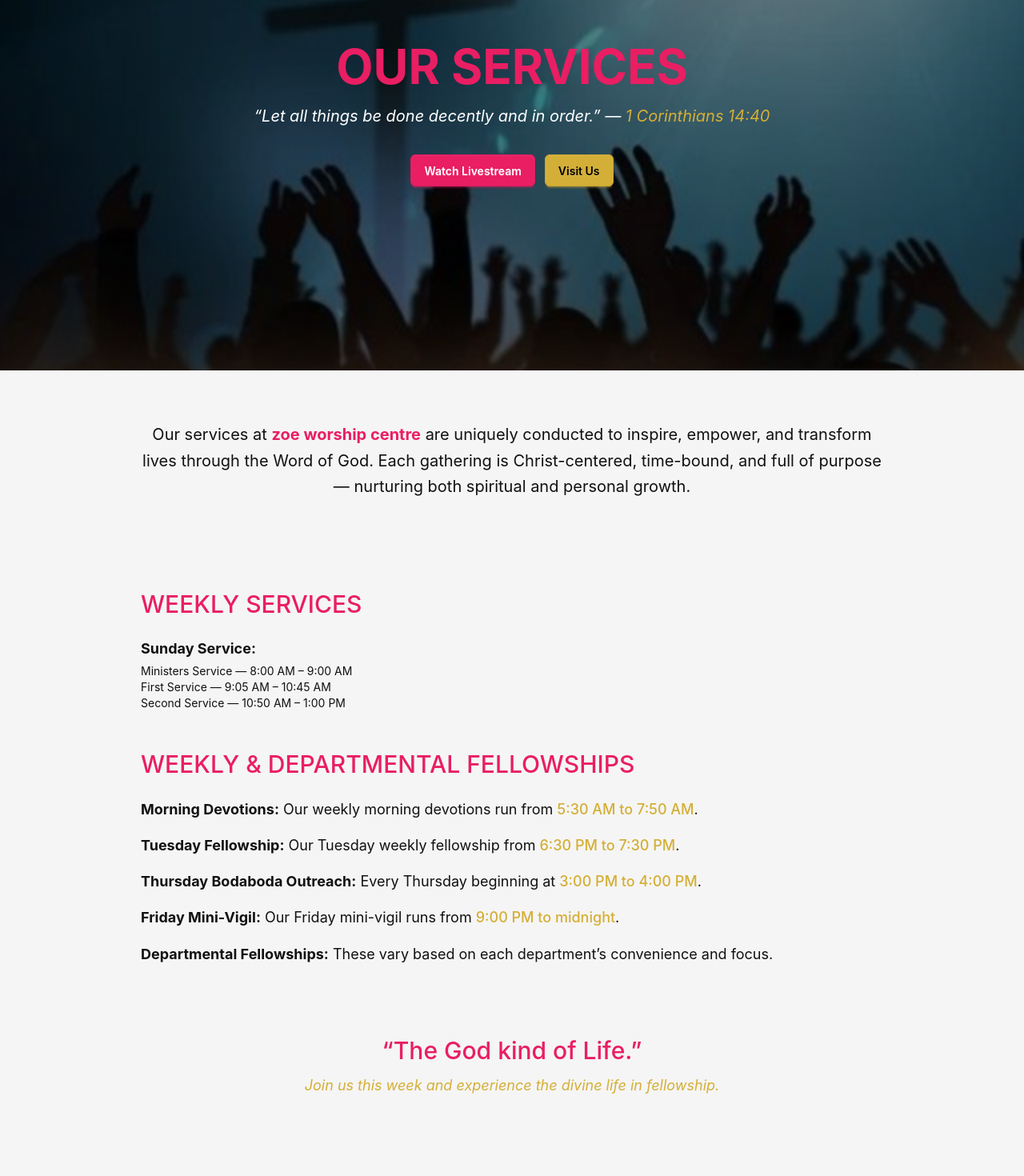
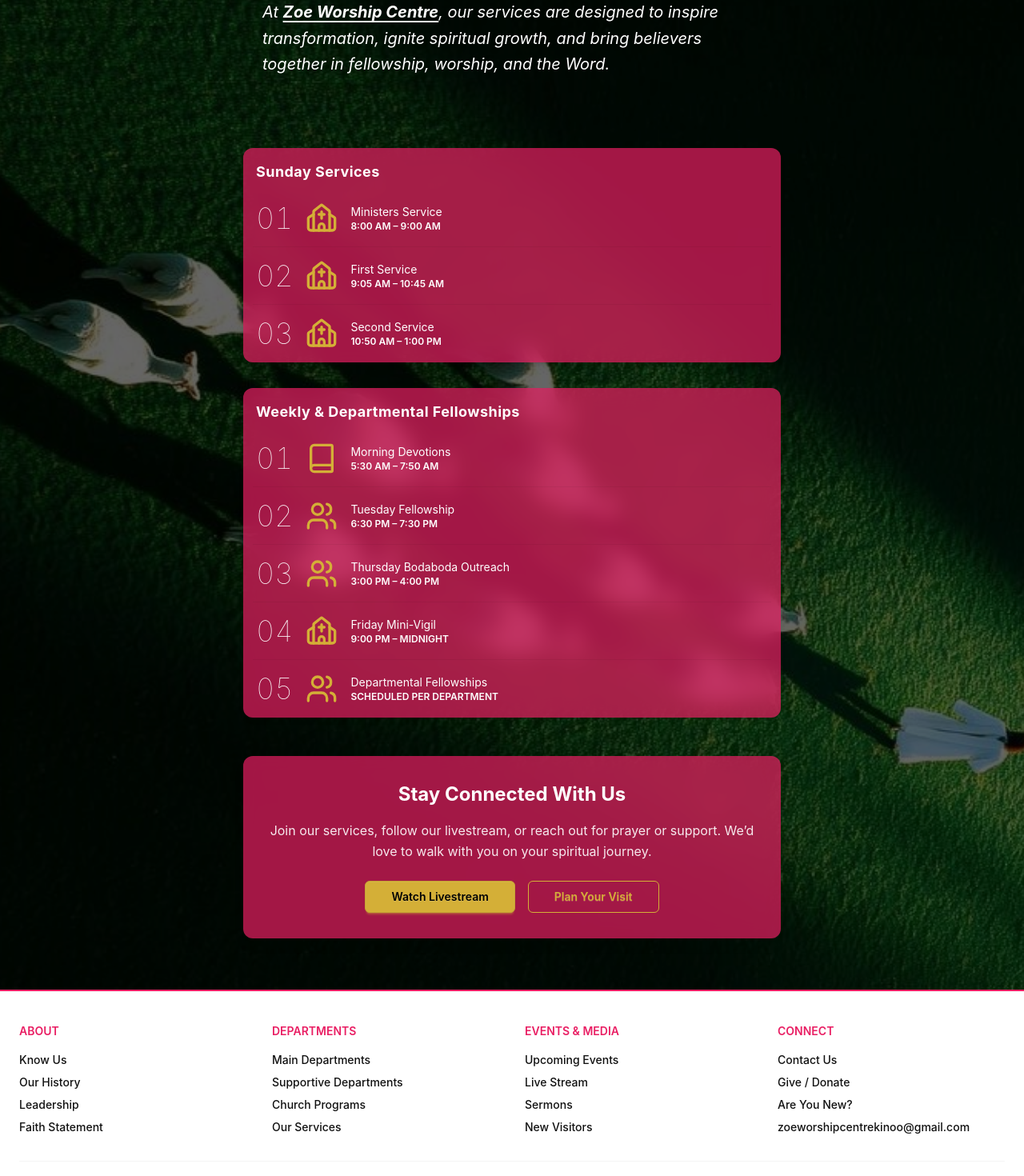
Before and after one commit to bugijay7/zoewc, a React (Vite) app in the folder client/: page /services in a window 1280 px wide. Shown: the part 177-1647 px from the top of the page at 80% size. Built offline with nearby package versions, Linux system fonts and the light colour scheme.

Commit message:
services page

```diff
--- a/client/src/pages/Services.jsx
+++ b/client/src/pages/Services.jsx
@@ -1,132 +1,161 @@
 import React from "react";
-import { Link } from "react-router-dom";
-import worshipImg from "../assets/service1.jpeg";
+import { Book, Users, Church } from "lucide-react";
+import worshipImg from "../assets/anagkazo.jpeg";
 
-function Services() {
+export default function Services() {
   return (
-    <div className="bg-base-200 text-base-content">
-      {/* 🌅 Hero Section */}
     <div
-        className="hero md:min-h-[80vh] min-h-[60vh] flex items-center justify-center text-center px-6 md:px-20 relative overflow-hidden"
+      className="bg-base-200 text-base-content min-h-screen"
       style={{
         backgroundImage: `url(${worshipImg})`,
         backgroundSize: "cover",
         backgroundPosition: "center",
+        backgroundRepeat: "no-repeat",
       }}
     >
       {/* Overlay */}
-        <div className="absolute inset-0 bg-black/50 backdrop-blur-[1px]"></div>
+      <div className="bg-black/60 min-h-screen w-full flex flex-col items-center py-16">
 
-        {/* Content */}
-        <div className="relative z-10 text-base-100">
-          <h1 className="text-xl md:text-6xl  uppercase mb-4 text-primary font-bold">
-            Our Services
-          </h1>
-          <p className="text-xs md:text-xl italic mb-8 max-w-2xl mx-auto leading-relaxed">
-            “Let all things be done decently and in order.” —{" "}
-            <span className="text-secondary">1 Corinthians 14:40</span>
-          </p>
-          <div className="flex flex-col md:flex-row gap-3 justify-center">
-            <Link to="/live" className="btn btn-primary">
-              Watch Livestream
-            </Link>
-            <Link to="/contact" className="btn  btn-secondary">
-              Visit Us
-            </Link>
-          </div>
-        </div>
-      </div>
-
-      {/* ✝️ Intro Section */}
-      <section className="max-w-5xl mx-auto px-6 md:px-12 py-16 text-left md:text-center">
-        <p className="text-sm md:text-xl leading-relaxed">
-          Our services at{" "}
-          <strong className="text-primary">zoe worship centre</strong> are
-          uniquely conducted to inspire, empower, and transform lives through
-          the Word of God. Each gathering is Christ-centered, time-bound, and
-          full of purpose — nurturing both spiritual and personal growth.
+        {/* ✝️ INTRO SECTION */}
+        <section className="max-w-2xl mx-auto py-16 text-left text-base-100">
+          <p className="text-sm md:text-xl italic leading-relaxed mb-6 px-6 md:pt-12 pt-10">
+            At <strong className="underline underline-offset-4 text-white">Zoe Worship Centre</strong>,
+            our services are designed to inspire transformation, ignite spiritual growth,
+            and bring believers together in fellowship, worship, and the Word.
           </p>
         </section>
 
-      {/* 🗓️ Weekly, Monthly, and Annual Services */}
-      <section className="max-w-5xl mx-auto px-6 md:px-12 md:py-12 flex flex-col gap-12">
-        {/* 🕊️ Weekly Services */}
-        <div className="text-left md:text-left">
-          <h2 className="text-xl md:text-3xl font-medium text-primary uppercase md:mb-6">
-            Weekly Services
-          </h2>
-          <ul className="space-y-4 text-sm md:text-lg list-none">
-            <li>
-              <strong>Sunday Service:</strong>
-              <ul className=" mt-1 text-base-content text-sm ">
-                <li>Ministers Service — 8:00 AM – 9:00 AM</li>
-                <li>First Service — 9:05 AM – 10:45 AM</li>
-                <li>Second Service — 10:50 AM – 1:00 PM</li>
-              </ul>
+        {/* SERVICES LIST */}
+        <section className="max-w-2xl w-full px-4 md:px-0 ">
+
+          {/* SUNDAY SERVICES */}
+          <ul className="list rounded-box shadow-md text-white bg-primary/70 backdrop-blur-md">
+            <li className="p-4 pb-2 text-xs md:text-lg tracking-wide font-bold">
+              Sunday Services
             </li>
 
+            <li className="list-row items-center gap-4 p-4 hover:bg-white/10 transition-colors rounded-md">
+              <div className="text-4xl font-thin tabular-nums">01</div>
+              <div><Church className="w-10 h-10 text-secondary" /></div>
+              <div className="list-col-grow">
+                <div>Ministers Service</div>
+                <div className="text-xs uppercase font-semibold">
+                  8:00 AM – 9:00 AM
+                </div>
+              </div>
+            </li>
 
-          </ul>
+            <li className="list-row items-center gap-4 p-4 hover:bg-white/10 transition-colors rounded-md">
+              <div className="text-4xl font-thin tabular-nums">02</div>
+              <div><Church className="w-10 h-10 text-secondary" /></div>
+              <div className="list-col-grow">
+                <div>First Service</div>
+                <div className="text-xs uppercase font-semibold">
+                  9:05 AM – 10:45 AM
                 </div>
+              </div>
+            </li>
 
-        {/* 🌸 Departmental Fellowships */}
-        <div className="text-left md:text-left">
-          <h2 className="text-xl md:text-3xl font-medium text-primary uppercase mb-6">
-            Weekly & Departmental Fellowships
-          </h2>
-
-          <ul className="space-y-4 text-sm md:text-lg leading-relaxed">
-            <li>
-              <strong>Morning Devotions:</strong> Our weekly morning devotions
-              run from{" "}
-              <span className="text-secondary font-medium">
-                5:30 AM to 7:50 AM
-              </span>
-              .
-            </li>
-            <li>
-              <strong>Tuesday Fellowship:</strong> Our Tuesday weekly fellowship
-               from{" "}
-              <span className="text-secondary font-medium">
-                6:30 PM to 7:30 PM
-              </span>
-              .
-            </li>
-            <li>
-              <strong>Thursday Bodaboda Outreach:</strong> Every Thursday
-              beginning at{" "}
-              <span className="text-secondary font-medium">
-                3:00 PM to 4:00 PM
-              </span>
-              .
-            </li>
-            <li>
-              <strong>Friday Mini-Vigil:</strong> Our Friday mini-vigil runs
-              from{" "}
-              <span className="text-secondary font-medium">
-                9:00 PM to midnight
-              </span>
-              .
-            </li>
-            <li>
-              <strong>Departmental Fellowships:</strong> These vary based on each
-              department’s convenience and focus.
+            <li className="list-row items-center gap-4 p-4 hover:bg-white/10 transition-colors rounded-md">
+              <div className="text-4xl font-thin tabular-nums">03</div>
+              <div><Church className="w-10 h-10 text-secondary" /></div>
+              <div className="list-col-grow">
+                <div>Second Service</div>
+                <div className="text-xs uppercase font-semibold">
+                  10:50 AM – 1:00 PM
+                </div>
+              </div>
             </li>
           </ul>
+
+          {/* WEEKDAY SERVICES */}
+          <ul className="list rounded-box shadow-md mt-8 text-white bg-primary/70 backdrop-blur-md">
+            <li className="p-4 pb-2 text-xs md:text-lg tracking-wide font-bold">
+              Weekly & Departmental Fellowships
+            </li>
+
+            <li className="list-row items-center gap-4 p-4 hover:bg-white/10 transition-colors rounded-md">
+              <div className="text-4xl font-thin tabular-nums">01</div>
+              <div><Book className="w-10 h-10 text-secondary" /></div>
+              <div className="list-col-grow">
+                <div>Morning Devotions</div>
+                <div className="text-xs uppercase font-semibold">
+                  5:30 AM – 7:50 AM
+                </div>
+              </div>
+            </li>
+
+            <li className="list-row items-center gap-4 p-4 hover:bg-white/10 transition-colors rounded-md">
+              <div className="text-4xl font-thin tabular-nums">02</div>
+              <div><Users className="w-10 h-10 text-secondary" /></div>
+              <div className="list-col-grow">
+                <div>Tuesday Fellowship</div>
+                <div className="text-xs uppercase font-semibold">
+                  6:30 PM – 7:30 PM
+                </div>
+              </div>
+            </li>
+
+            <li className="list-row items-center gap-4 p-4 hover:bg-white/10 transition-colors rounded-md">
+              <div className="text-4xl font-thin tabular-nums">03</div>
+              <div><Users className="w-10 h-10 text-secondary" /></div>
+              <div className="list-col-grow">
+                <div>Thursday Bodaboda Outreach</div>
+                <div className="text-xs uppercase font-semibold">
+                  3:00 PM – 4:00 PM
+                </div>
+              </div>
+            </li>
+
+            <li className="list-row items-center gap-4 p-4 hover:bg-white/10 transition-colors rounded-md">
+              <div className="text-4xl font-thin tabular-nums">04</div>
+              <div><Church className="w-10 h-10 text-secondary" /></div>
+              <div className="list-col-grow">
+                <div>Friday Mini-Vigil</div>
+                <div className="text-xs uppercase font-semibold">
+                  9:00 PM – Midnight
+                </div>
+              </div>
+            </li>
+
+            <li className="list-row items-center gap-4 p-4 hover:bg-white/10 transition-colors rounded-md">
+              <div className="text-4xl font-thin tabular-nums">05</div>
+              <div><Users className="w-10 h-10 text-secondary" /></div>
+              <div className="list-col-grow">
+                <div>Departmental Fellowships</div>
+                <div className="text-xs uppercase font-semibold">
+                  Scheduled per department
+                </div>
+              </div>
+            </li>
+          </ul>
+        </section>
+
+        {/* CTA BOX */}
+        <section className="max-w-2xl w-full px-4 md:px-0 mt-12 text-center text-base-100">
+          <div className="bg-primary/70 p-8 rounded-xl backdrop-blur-md shadow-lg">
+            <h3 className="text-xl md:text-2xl font-bold mb-4">
+              Stay Connected With Us
+            </h3>
+
+            <p className="text-sm md:text-base leading-relaxed opacity-90 mb-6">
+              Join our services, follow our livestream, or reach out for prayer or support.
+              We’d love to walk with you on your spiritual journey.
+            </p>
+
+            <div className="flex flex-col md:flex-row items-center justify-center gap-4">
+              <a href="/live" className="btn btn-secondary px-8 w-full md:w-auto">
+                Watch Livestream
+              </a>
+
+              <a href="/contact" className="btn btn-outline btn-secondary px-8 w-full md:w-auto">
+                Plan Your Visit
+              </a>
+            </div>
           </div>
         </section>
 
-      {/* 🌅 Footer Accent */}
-      <section className="bg-base-200 py-10 text-center">
-        <h3 className="text-xl md:text-3xl font-medium text-primary mb-3">
-          “The God kind of Life.”
-        </h3>
-        <p className="italic pb-20 text-secondary text-xs md:text-lg">
-          Join us this week and experience the divine life in fellowship.
-        </p>
-      </section>
+      </div>
     </div>
   );
 }
-
-export default Services;
```
Lines whose indentation alone changed are shown as unchanged.
